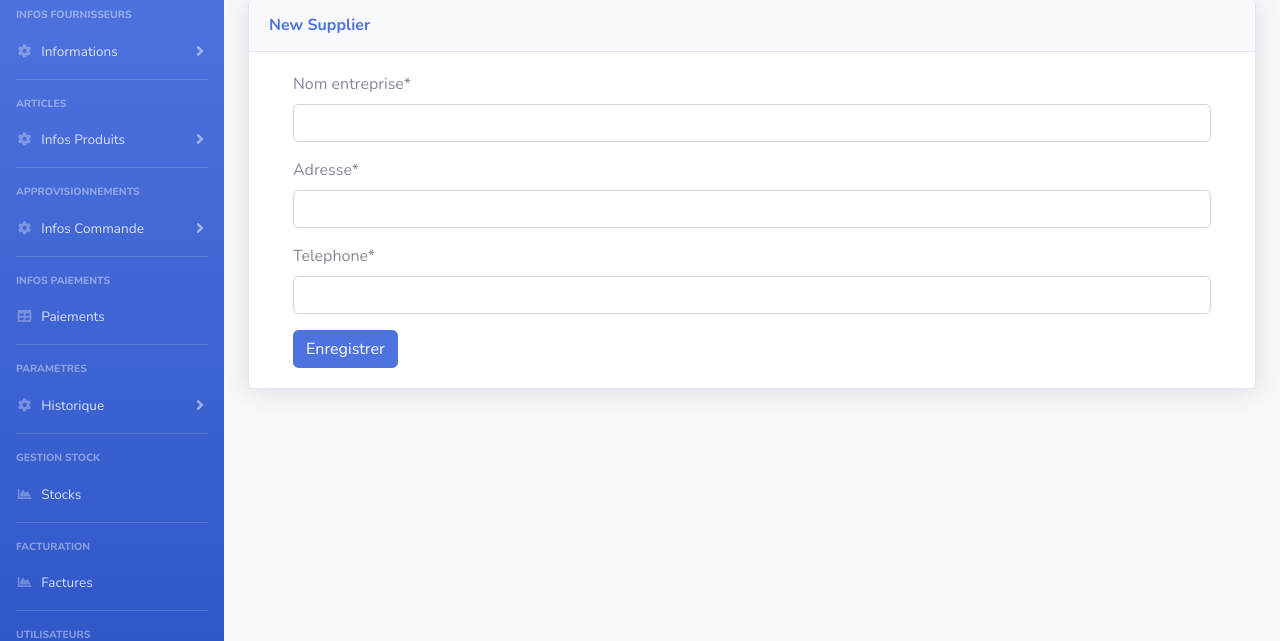
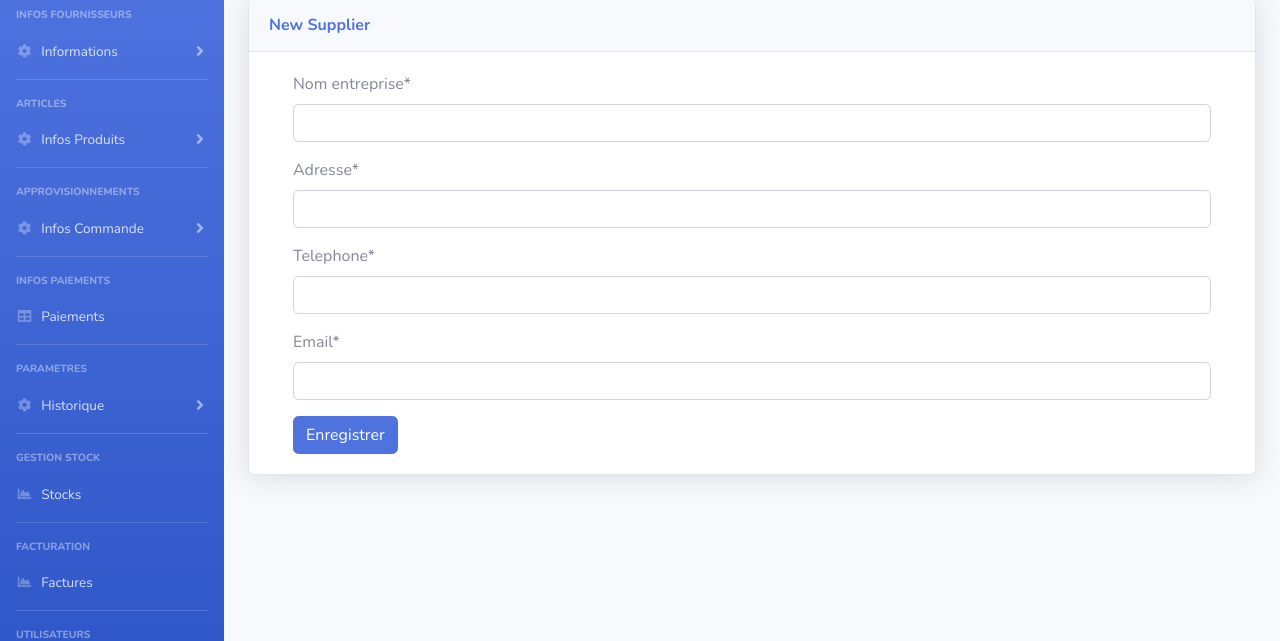
Before and after one commit to DarK9it/DarKnight_Supplier_project, a Django app: page /fournisseurs/create in a window 1280 px wide. Shown: the part 137-778 px from the top of the page. Run offline with Django 4.2, Linux system fonts and the light colour scheme; some libraries are stand-ins or nearby versions.

Commit message:
pycaches

```diff
--- a/suppliers/templates/app/fournisseurs/create.html
+++ b/suppliers/templates/app/fournisseurs/create.html
@@ -25,6 +25,9 @@
                         <div class="form-group">
                             {{ form.telephone|as_crispy_field }}
                         </div>
+                        <div class="form-group">
+                            {{ form.email|as_crispy_field }}
+                        </div>
                         <button type="submit" class="btn btn-primary">Enregistrer</button>
                     </form>
                 </div>
--- a/suppliers/templates/app/fournisseurs/edit.html
+++ b/suppliers/templates/app/fournisseurs/edit.html
@@ -25,6 +25,9 @@
                         <div class="form-group">
                             {{ form.telephone|as_crispy_field }}
                         </div>
+                        <div class="form-group">
+                            {{ form.email|as_crispy_field }}
+                        </div>
                         <button type="submit" class="btn btn-primary">Modify</button>
                     </form>
                 </div>
--- a/suppliers/templates/app/fournisseurs/index.html
+++ b/suppliers/templates/app/fournisseurs/index.html
@@ -42,6 +42,7 @@
               <th>Nom Entreprise</th>
               <th>Adresse</th>
               <th> Tel </th>
+              <th> Email </th>
               <th>Options</th>
             </tr>
           </thead>
@@ -52,6 +53,7 @@
               <td>{{ fournisseur.nom_entreprise }}</td>
               <td>{{ fournisseur.adresse }}</td>
               <td>{{ fournisseur.telephone }}</td>
+              <td>{{ fournisseur.email }}</td>
               <td>
                 <a
                   href="{% url 'fournisseurs_edit' fournisseur.id %}"
```
